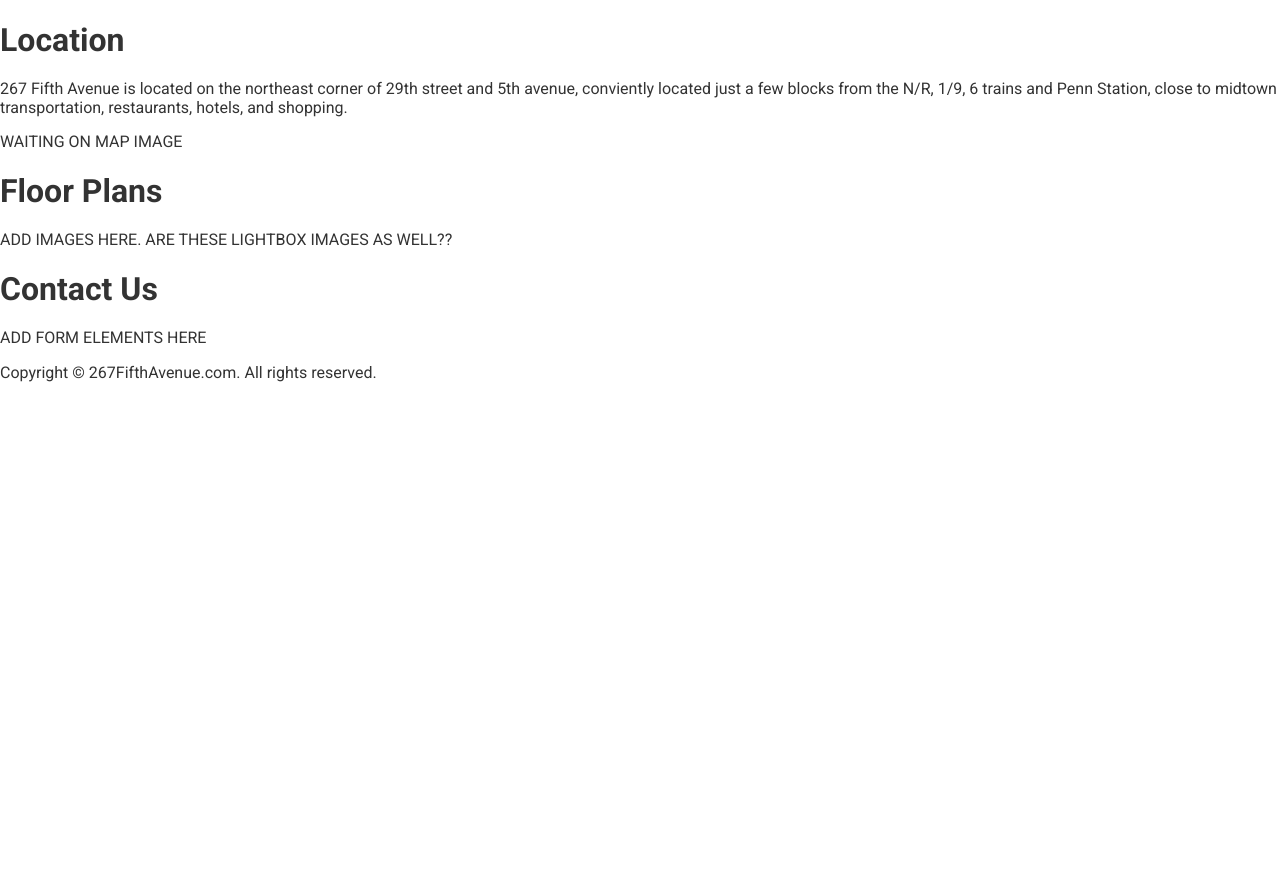
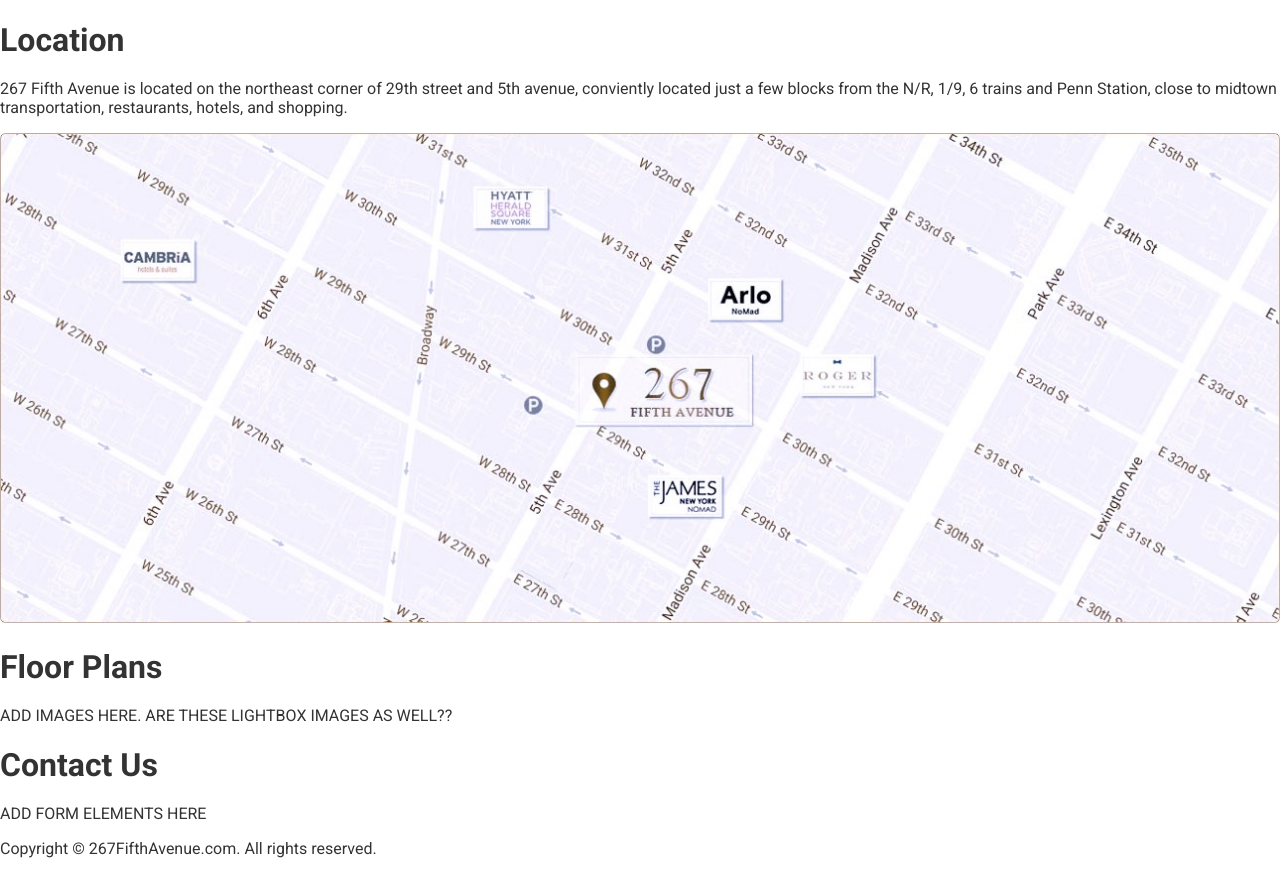
Before and after one commit to KeriGerheart/267-fifth-ave, a website: page site/index.html in a window 1280 px wide. Shown: the part 2480-3354 px from the top of the page. Before the commit the page ends 2878 px from the top, so only its background shows below. Drawn offline with Linux system fonts and the light colour scheme.

Commit message:
added location map image

```diff
--- a/site/index.html
+++ b/site/index.html
@@ -71,7 +71,7 @@
 <div id="location">
   <h1>Location</h1>
   <p>267 Fifth Avenue is located on the northeast corner of 29th street and 5th avenue, conviently located just a few blocks from the N/R, 1/9, 6 trains and Penn Station, close to midtown transportation, restaurants, hotels, and shopping.</p>
-  <p>WAITING ON MAP IMAGE</p>
+  <img src="assets/images/267-map.jpg">
 </div>
 
 <div id="floor-plans">
```
Also changed, not shown: site/assets/images/267-map.jpg (added), site/assets/styles/modules/_top-hero.css (indentation only).
